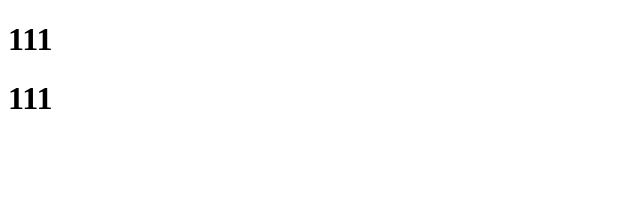
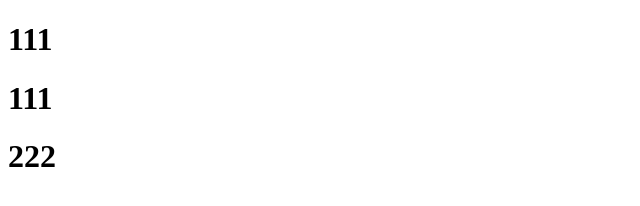
Before and after one commit to caozheng-tom/Testind, a website: page index.html in a window 1280 px wide. Shown: the full height of the page, 0-640 px from the left. Drawn offline with Linux system fonts and the light colour scheme.

Commit message:
package.json

```diff
--- a/index.html
+++ b/index.html
@@ -7,5 +7,6 @@
 	<body>
 		<h1>111</h1>
 		<h1>111</h1>
+		<h1>222</h1>
 	</body>
 </html>
```
Also changed, not shown: package.json (added, +19 -0 lines).
